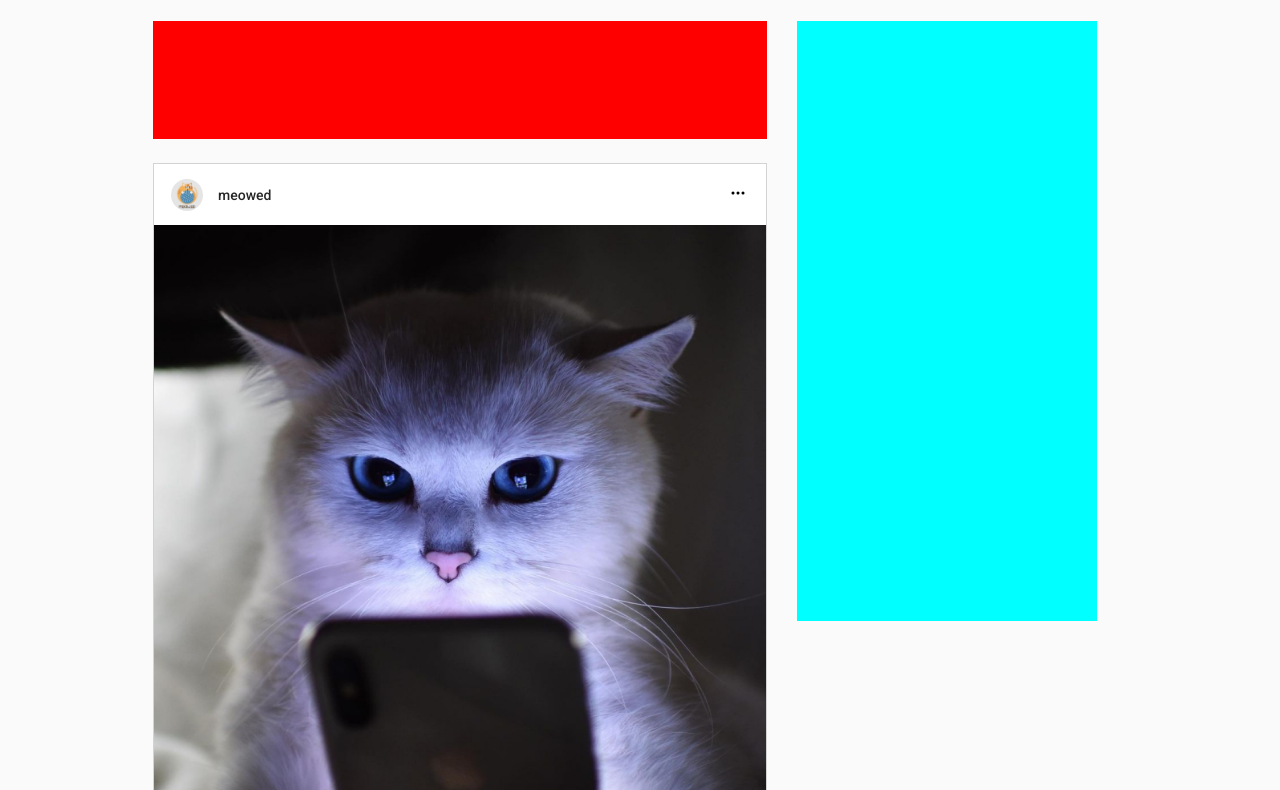
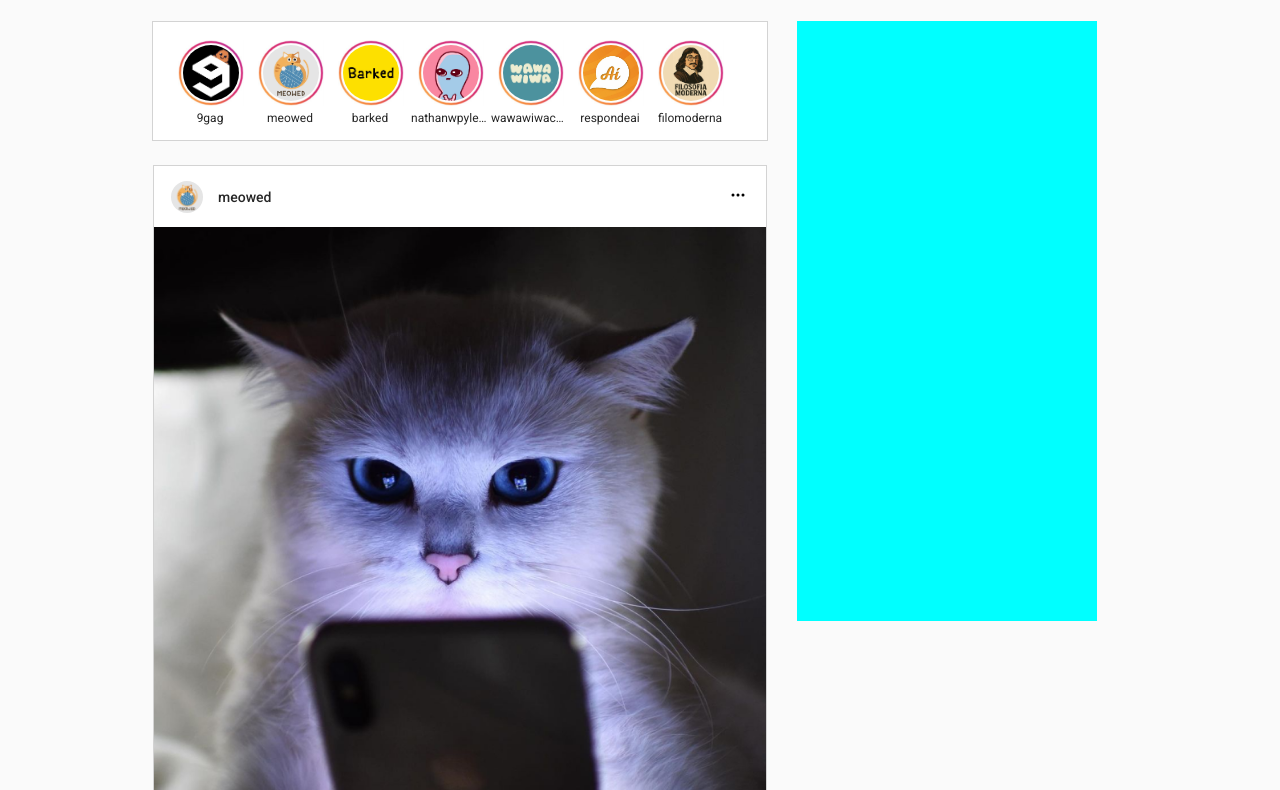
Before and after one commit to priscillavassallo/insta2, a plain HTML site: page index.html in a window 1280 px wide. Shown: the part 68-858 px from the top of the page. Drawn offline with nearby package versions, Linux system fonts and the light colour scheme.

Commit message:
ajusta stories-bar

```diff
--- a/index.html
+++ b/index.html
@@ -11,10 +11,14 @@
     <div class="instagram-wrapper">
         <div class="top-bar">
             <div class="logo">
-                <ion-icon name="logo-instagram" class="icon">
+                <a href="index.html">
+                    <ion-icon name="logo-instagram" class="icon">
 
-                </ion-icon>
+                    </ion-icon>
+                </a>
+
                 <div class="vl"></div>
+
                 <a href="index.html">
                     <img src="./img/logo.png" class="instagram-logo" alt="instagram logo">
                 </a>
@@ -50,30 +54,75 @@
         <div class="main-wrapper">
             <div class="left-group">
                 <div class="stories-bar">
-                    <div class="stories stories-1">
-                        <!-- div.stories img.container
-                        -->
+                    <div class="stories-item-first">
+                        <a href="#">
+                            <div class="stories-ig">
+                                <img class="stories-ig-picture" src="./img/9gag-ig.jpg" alt="9gag ig">
+                            </div>
+                            <div class="stories-ig-name">
+                                9gag
+                            </div>
+                        </a>
                     </div>
-                    <div class="stories stories-2">
-
+                    <div class="stories-item">
+                        <a href="#">
+                            <div class="stories-ig">
+                                <img class="stories-ig-picture" src="./img/meowed-ig.jpg" alt="meowed ig"/>
+                            </div>
+                            <div class="stories-ig-name">
+                                meowed
+                            </div>
+                        </a>
                     </div>
-                    <div class="stories stories-3">
-
+                    <div class="stories-item">
+                        <a href="#">
+                            <div class="stories-ig">
+                                <img class="stories-ig-picture" src="./img/barked-ig.jpg" alt="barked ig"/>
+                            </div>
+                            <div class="stories-ig-name">
+                                barked
+                            </div>
+                        </a>
                     </div>
-                    <div class="stories stories-4">
-
+                    <div class="stories-item">
+                        <a href="#">
+                            <div class="stories-ig">
+                                <img class="stories-ig-picture" src="./img/nathanwpylestrangeplanet-ig.jpg" alt="nathanwpylestrangeplanet ig"/>
+                            </div>
+                            <div class="stories-ig-name">
+                                nathanwpylestrangeplanet
+                            </div>
+                        </a>
                     </div>
-                    <div class="stories stories-5">
-
+                    <div class="stories-item">
+                        <a href="#">
+                            <div class="stories-ig">
+                                <img class="stories-ig-picture" src="./img/wawawiwacomics-ig.jpg" alt="wawawiwacomics ig"/>
+                            </div>
+                            <div class="stories-ig-name">
+                                wawawiwacomics
+                            </div>
+                        </a>
                     </div>
-                    <div class="stories stories-6">
-
+                    <div class="stories-item">
+                        <a href="#">
+                            <div class="stories-ig">
+                                <img class="stories-ig-picture" src="./img/respondeai-ig.jpg" alt="respondeai ig"/>
+                            </div>
+                            <div class="stories-ig-name">
+                                respondeai
+                            </div>
+                        </a>
                     </div>
-                    <div class="stories stories-7">
-
-                    </div>
-                    <div class="stories stories-8">
-
+                    <div class="stories-item">
+                        <a href="#">
+                            <div class="stories-ig">
+                                <img class="stories-ig-picture" src="./img/filomoderna-ig.jpg" alt="filomoderna ig"/>
+                            </div>
+                            <div class="stories-ig-name">
+                                filomoderna
+                            </div>
+                        </a>
                     </div>
                 </div>
 
--- a/style.css
+++ b/style.css
@@ -113,8 +113,10 @@ a {
 }
 
 .logo .icon {
+    padding-top: 0.125rem;
     width: 1.375rem;
     height: 1.375rem;
+    pointer-events: none;
 }
 
 .search-bar {
@@ -190,10 +192,69 @@ button {
 }
 
 .stories-bar {
+    display: flex;
+    flex-wrap: nowrap;
     width: 38.375rem;
     height: 7.375rem;
     margin-bottom: 1.5rem;
-    background-color: red;
+    background-color: #fff;
+    border: 1px solid lightgray;
+}
+
+.stories-item-first {
+    display: flex;
+    justify-content: center;
+    flex-wrap: wrap;
+    width: 5rem;
+    height: 5.375rem;
+    margin-top: 1.125rem;
+    margin-left: 1.125rem;
+    margin-bottom: 0.875rem;
+    overflow: hidden;
+}
+
+.stories-item {
+    display: flex;
+    justify-content: center;
+    flex-wrap: wrap;
+    width: 5rem;
+    height: 5.375rem;
+    margin-top: 1.125rem;
+    margin-bottom: 0.875rem;
+
+}
+
+.stories-ig {
+    display: flex;
+    justify-content: center;
+    align-items: center;
+    width: 5rem;
+    height: 4.125rem;
+    background-image:url("./img/stories-background.jpg");
+    background-size: contain;
+    background-repeat: no-repeat;
+    background-position: center;
+}
+
+.stories-ig-picture {
+    width: 3.5rem;
+    height: 3.5rem;
+    border-radius: 50%;
+}
+
+.stories-ig-name {
+    display: block;
+    text-align: center;
+    line-height: 1.1875rem;
+    width: 4.875rem;
+    height: 1.1875rem;
+    margin-top: 0.2rem;
+    font-family: 'Roboto';
+    font-size: 0.75rem;
+    color: #262626;
+    font-weight: 400;
+    overflow: hidden;
+    text-overflow: ellipsis;
 }
 
 .news-feed .container {
```
Also changed, not shown: img/filomoderna-ig.jpg (added), img/nathanwpylestrangeplanet-ig.jpg (added).
